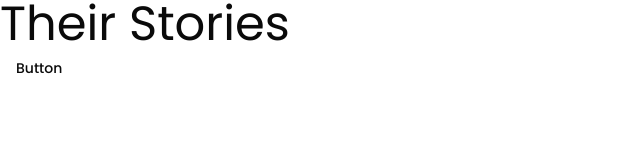
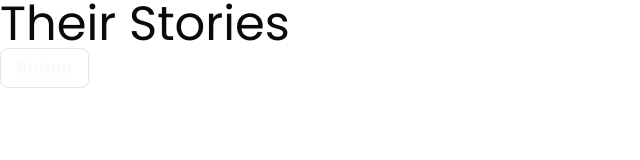
Before and after one commit to louismoses/kami-naman-next, a Next.js app: page /their-stories in a window 1280 px wide. Shown: the top 160 px of the page, without its empty margins (0-640 px from the left). Built offline with nearby package versions, Linux system fonts and the light colour scheme.

Commit message:
test: static html output

```diff
--- a/next.config.mjs
+++ b/next.config.mjs
@@ -1,4 +1,7 @@
 /** @type {import('next').NextConfig} */
-const nextConfig = {};
+const nextConfig = {
+  // output static build
+  output: "export",
+};
 
 export default nextConfig;
--- a/src/app/their-stories/page.tsx
+++ b/src/app/their-stories/page.tsx
@@ -5,7 +5,7 @@
   return (
     <div>
       <h1 className="text-5xl">Their Stories</h1>
-      <Button variant="outline">Button</Button>
+      <Button variant="outlined">Button</Button>
     </div>
   );
 }
```
